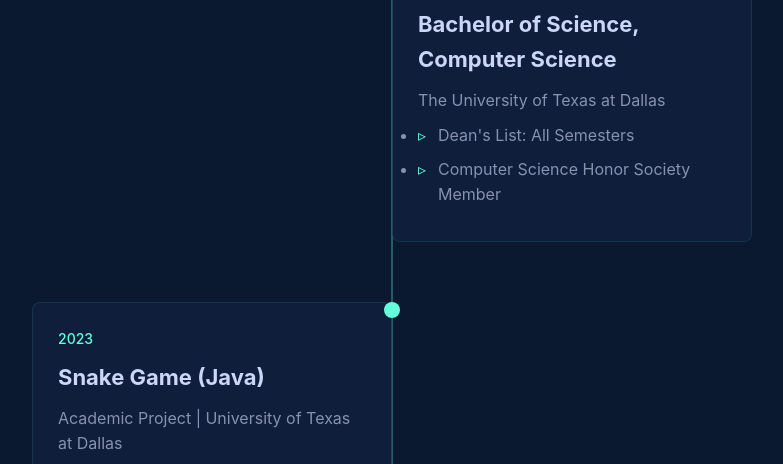
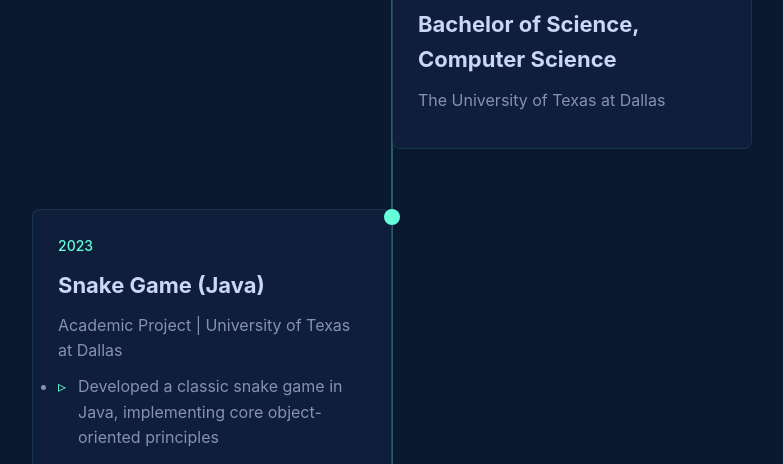
Before and after one commit to psm1906/PanktiMevadaPortfolio, a plain HTML site: page index.html in a window 1280 px wide. Shown: the part 3093-3557 px from the top of the page, without its empty margins (248-1031 px from the left). Drawn offline with Linux system fonts and the light colour scheme.

Commit message:
Update index.html

```diff
--- a/index.html
+++ b/index.html
@@ -102,10 +102,6 @@
                         <div class="timeline-date">Aug 2020 - May 2023</div>
                         <h3>Bachelor of Science, Computer Science</h3>
                         <p>The University of Texas at Dallas</p>
-                        <ul>
-                            <li>Dean's List: All Semesters</li>
-                            <li>Computer Science Honor Society Member</li>
-                        </ul>
                     </div>
                 </div>
 
```
